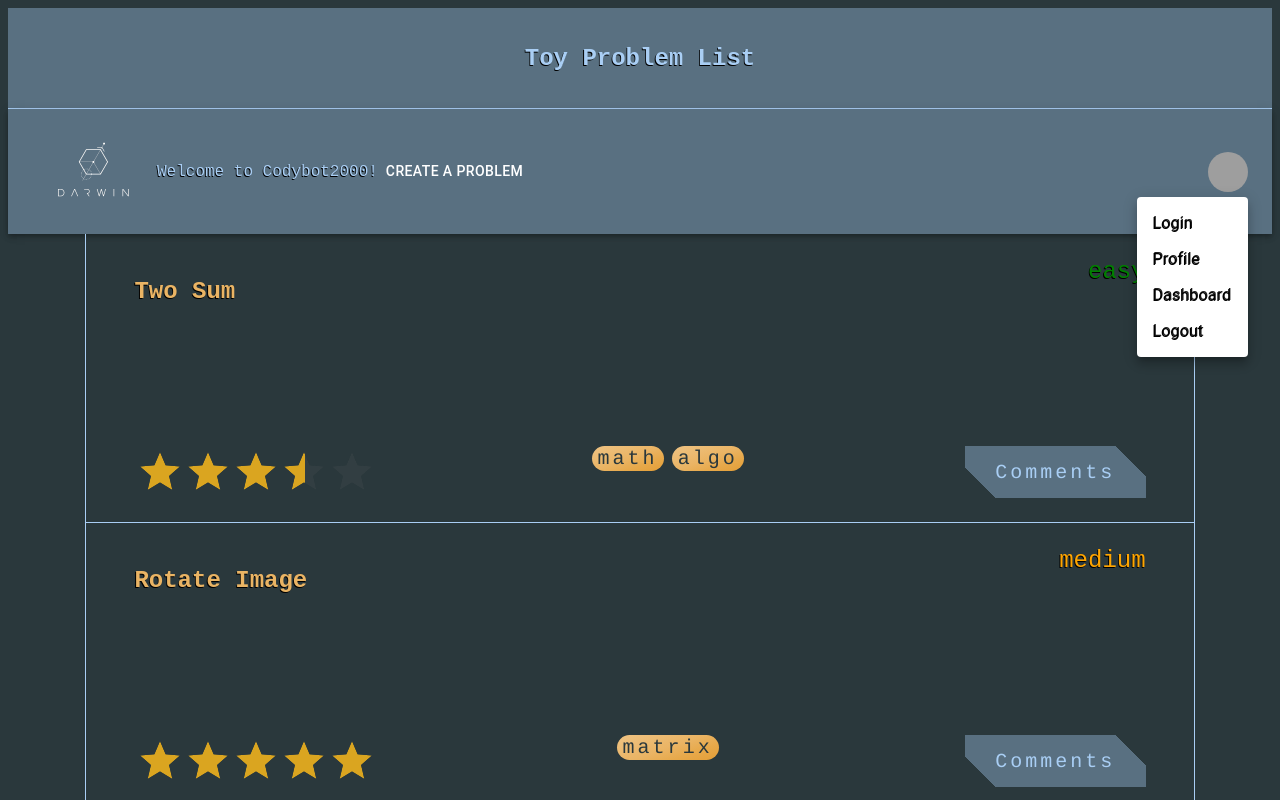
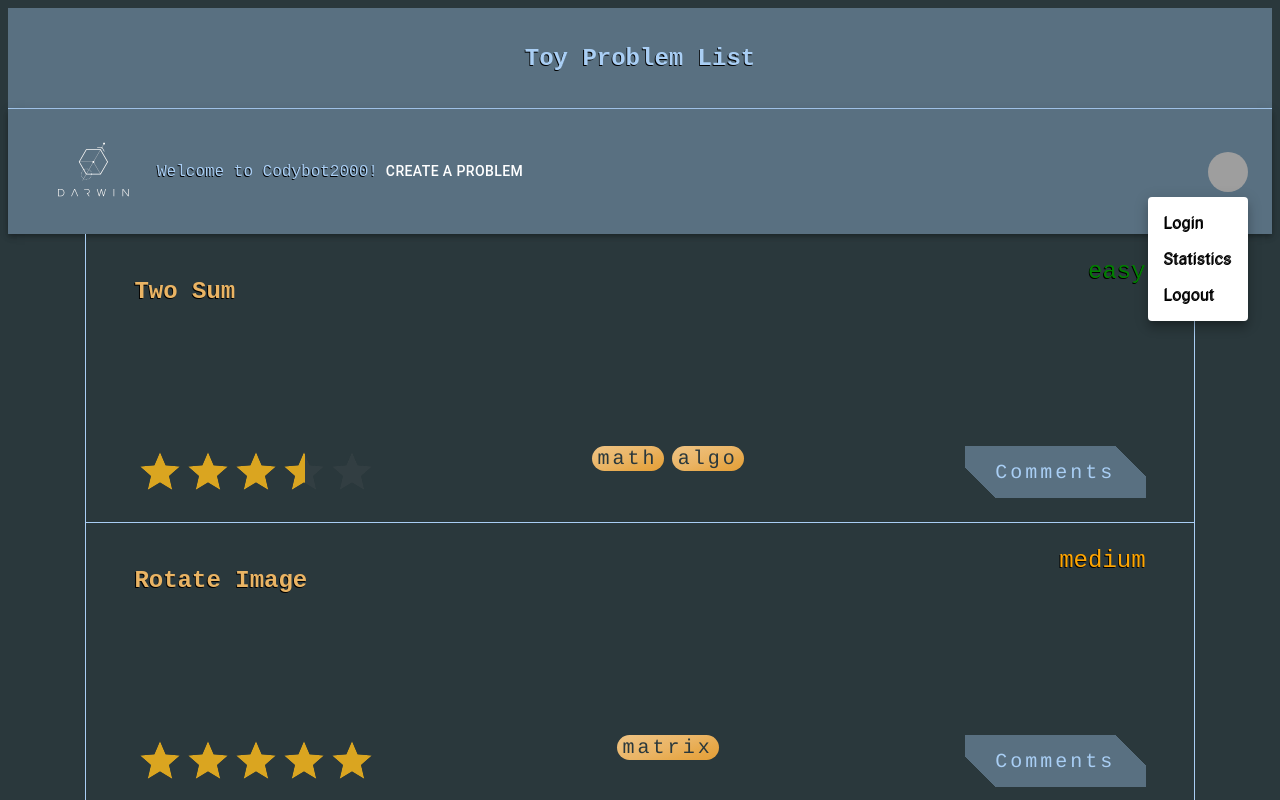
Before and after one commit to pufflehuff/codybot2000, a React app: page / in a window 1280 px wide. Both pictures are taken after a click on the button "Open settings". Shown: the top 800 px of the page. Built offline with nearby package versions, Linux system fonts and the light colour scheme; grey boxes are pictures that could not be loaded; the HTML template or start-up script is replaced by a standard one.

Commit message:
abstract out modal logic so each drop-down menu item only requires on modal file (it will conditionally render based on which setting prop is passed in)

```diff
--- /dev/null
+++ b/client/src/components/list/AllModal.jsx
@@ -0,0 +1,97 @@
+import * as React from 'react';
+import Box from '@mui/material/Box';
+import Button from '@mui/material/Button';
+import Typography from '@mui/material/Typography';
+import Modal from '@mui/material/Modal';
+import MenuItem from '@mui/material/MenuItem';
+
+const style = {
+  position: 'absolute',
+  top: '50%',
+  left: '50%',
+  transform: 'translate(-50%, -50%)',
+  width: 400,
+  bgcolor: 'background.paper',
+  border: '2px solid #000',
+  boxShadow: 24,
+  p: 4,
+};
+
+export default function AllModal({type}) {
+  const [open, setOpen] = React.useState(false);
+  const handleOpen = () => setOpen(true);
+  const handleClose = () => setOpen(false);
+
+  if (type === 'Login') {
+    return (
+      <div>
+        <MenuItem onClick={handleOpen}>
+          <Typography textAlign="center">Login</Typography>
+        </MenuItem>
+        <Modal
+          open={open}
+          onClose={handleClose}
+          aria-labelledby="modal-modal-title"
+          aria-describedby="modal-modal-description"
+        >
+          <Box sx={style}>
+            <Typography id="modal-modal-title" variant="h6" component="h2">
+              Text in a modal
+            </Typography>
+            <Typography id="modal-modal-description" sx={{ mt: 2 }}>
+              Duis mollis, est non commodo luctus, nisi erat porttitor ligula.
+            </Typography>
+          </Box>
+        </Modal>
+      </div>
+    );
+  }
+  if (type === 'Statistics') {
+    return (
+      <div>
+        <MenuItem onClick={handleOpen}>
+          <Typography textAlign="center">Statistics</Typography>
+        </MenuItem>
+        <Modal
+          open={open}
+          onClose={handleClose}
+          aria-labelledby="modal-modal-title"
+          aria-describedby="modal-modal-description"
+        >
+          <Box sx={style}>
+            <Typography id="modal-modal-title" variant="h6" component="h2">
+              Text in a modal
+            </Typography>
+            <Typography id="modal-modal-description" sx={{ mt: 2 }}>
+              Duis mollis, est non commodo luctus, nisi erat porttitor ligula.
+            </Typography>
+          </Box>
+        </Modal>
+      </div>
+    );
+  }
+  if (type === 'Logout') {
+    return (
+      <div>
+        <MenuItem onClick={handleOpen}>
+          <Typography textAlign="center">Logout</Typography>
+        </MenuItem>
+        <Modal
+          open={open}
+          onClose={handleClose}
+          aria-labelledby="modal-modal-title"
+          aria-describedby="modal-modal-description"
+        >
+          <Box sx={style}>
+            <Typography id="modal-modal-title" variant="h6" component="h2">
+              Text in a modal
+            </Typography>
+            <Typography id="modal-modal-description" sx={{ mt: 2 }}>
+              Duis mollis, est non commodo luctus, nisi erat porttitor ligula.
+            </Typography>
+          </Box>
+        </Modal>
+      </div>
+    );
+  }
+}
--- a/client/src/components/list/LoginModal.jsx
+++ /dev/null
@@ -1,47 +0,0 @@
-import * as React from 'react';
-import Box from '@mui/material/Box';
-import Button from '@mui/material/Button';
-import Typography from '@mui/material/Typography';
-import Modal from '@mui/material/Modal';
-import MenuItem from '@mui/material/MenuItem';
-
-const style = {
-  position: 'absolute',
-  top: '50%',
-  left: '50%',
-  transform: 'translate(-50%, -50%)',
-  width: 400,
-  bgcolor: 'background.paper',
-  border: '2px solid #000',
-  boxShadow: 24,
-  p: 4,
-};
-
-export default function LoginModal() {
-  const [open, setOpen] = React.useState(false);
-  const handleOpen = () => setOpen(true);
-  const handleClose = () => setOpen(false);
-
-  return (
-    <div>
-      <MenuItem onClick={handleOpen}>
-        <Typography textAlign="center">Login</Typography>
-      </MenuItem>
-      <Modal
-        open={open}
-        onClose={handleClose}
-        aria-labelledby="modal-modal-title"
-        aria-describedby="modal-modal-description"
-      >
-        <Box sx={style}>
-          <Typography id="modal-modal-title" variant="h6" component="h2">
-            Text in a modal
-          </Typography>
-          <Typography id="modal-modal-description" sx={{ mt: 2 }}>
-            Duis mollis, est non commodo luctus, nisi erat porttitor ligula.
-          </Typography>
-        </Box>
-      </Modal>
-    </div>
-  );
-}
--- a/client/src/components/list/Navbar.jsx
+++ b/client/src/components/list/Navbar.jsx
@@ -14,7 +14,7 @@ import MenuItem from '@mui/material/MenuItem';
 import AdbIcon from '@mui/icons-material/Adb';
 // eslint-disable-next-line no-unused-vars
 import Logo from 'Assets/Darwin.png';
-import LoginModal from './LoginModal';
+import AllModal from './AllModal';
 
 function ResponsiveAppBar() {
   const [anchorElNav, setAnchorElNav] = React.useState(null);
@@ -30,7 +30,7 @@ function ResponsiveAppBar() {
   const greeting = 'Welcome to Codybot2000!';
 
   const pages = ['Create a Problem'];
-  const settings = ['Login', 'Profile', 'Dashboard', 'Logout'];
+  const settings = ['Login', 'Statistics', 'Logout'];
 
   const handleOpenNavMenu = (event) => {
     setAnchorElNav(event.currentTarget);
@@ -146,18 +146,7 @@ function ResponsiveAppBar() {
               open={Boolean(anchorElUser)}
               onClose={handleCloseUserMenu}
             >
-              {settings.map((setting) => {
-                if (setting === 'Login') {
-                  return (
-                    <LoginModal key="login" />
-                  );
-                }
-                return (
-                  <MenuItem key={setting} onClick={handleCloseUserMenu}>
-                    <Typography textAlign="center">{setting}</Typography>
-                  </MenuItem>
-                );
-              })}
+              {settings.map((setting) => <AllModal key={setting} type={setting} />)}
             </Menu>
           </Box>
         </Toolbar>
```
